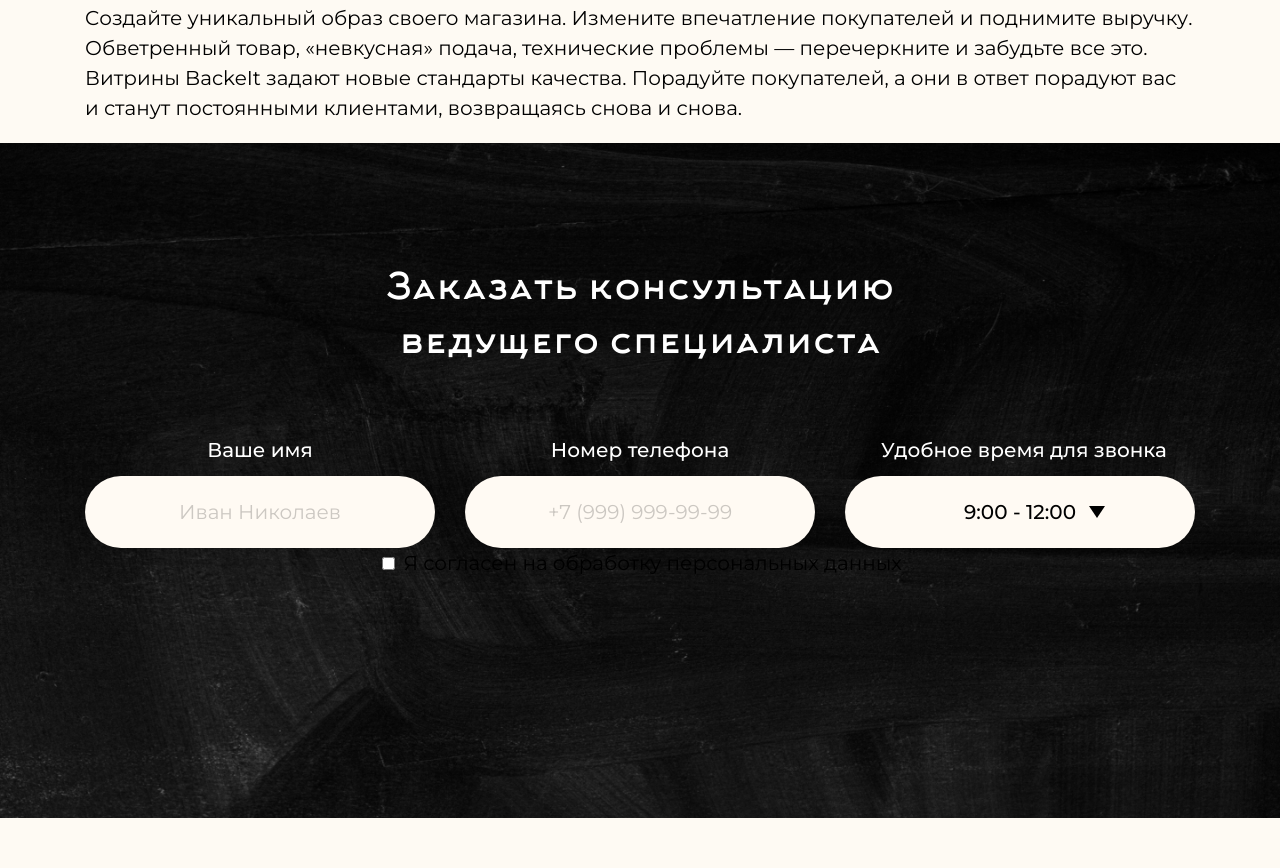
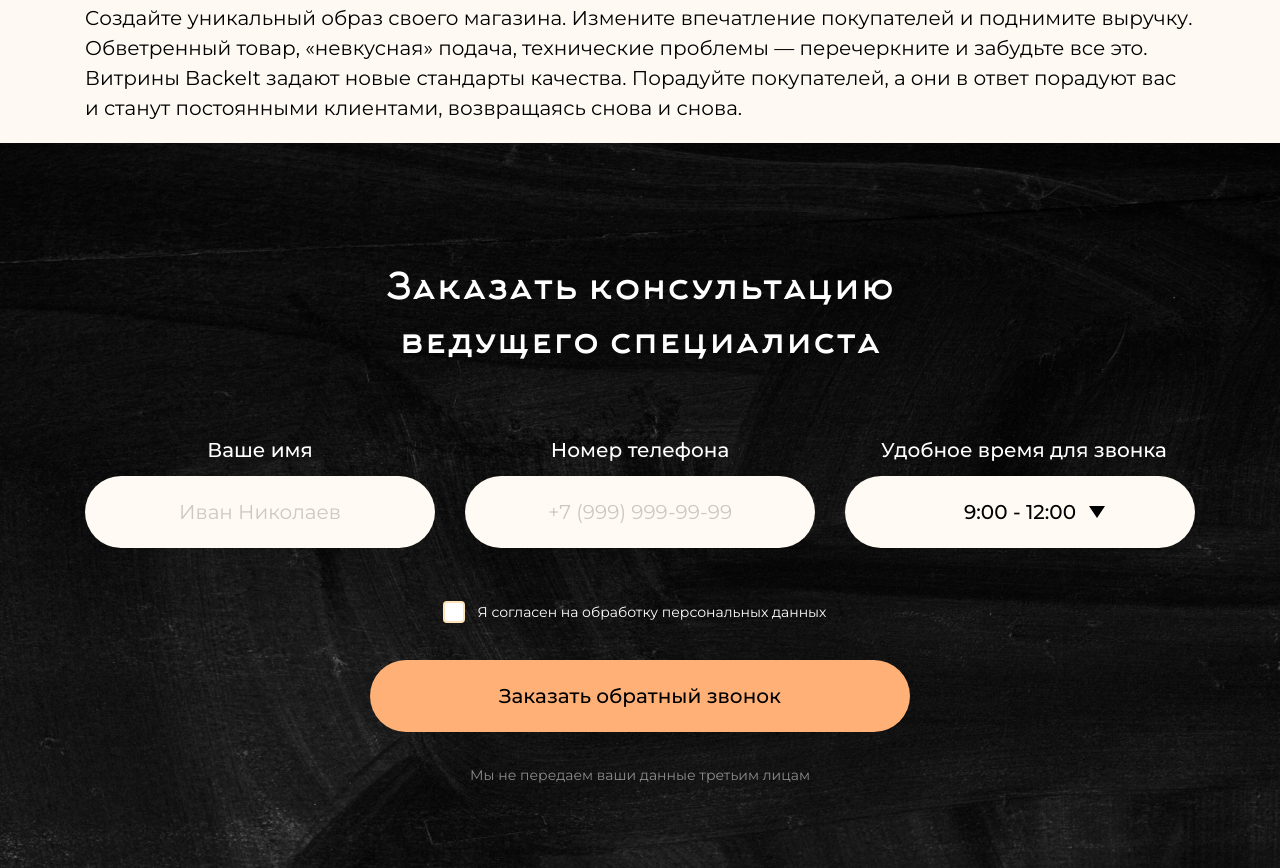
Before and after one commit to asupstudent/775445-cms-15, a website: page source/bakeit.html in a window 1280 px wide. Shown: the part 1183-2051 px from the top of the page. Drawn offline with Linux system fonts and the light colour scheme.

Commit message:
Заканчивает работу 27.04.2023

```diff
--- a/source/bakeit.html
+++ b/source/bakeit.html
@@ -89,6 +89,10 @@
                         </label>
                       </span>
                   </div>
+                  <div class="order-form__submit-wrapper">
+                    <button class="wpcf7-submit">Заказать обратный звонок</button>
+                  </div>
+                  <p class="order-form__text">Мы не передаем ваши данные третьим лицам</p>
                 </form>
               </div>
             </div>
--- a/source/css/style-bakeit.css
+++ b/source/css/style-bakeit.css
@@ -69,7 +69,7 @@ body {
 }
 
 .order {
-  padding: 120px 0;
+  padding: 120px 0 119px;
   background-image: url("../img/background-order.jpg");
   background-size: cover;
 }
@@ -79,13 +79,14 @@ body {
   font-size: 36px;
   font-weight: 400;
   color: #ffffff;
-  margin: 0;
+  margin: 0 0 64px 0;
   text-align: center;
 }
 
 .order-form__column-wrapper {
   display: flex;
   justify-content: space-between;
+  margin-bottom: 47px;
 }
 
 .order-form__column-item {
@@ -93,21 +94,22 @@ body {
   text-align: center;
 }
 
-.order-form {
-  margin: 64px 0 120px;
-}
-
 .order-form .wpcf7-text {
   font-family: inherit;
   box-sizing: border-box;
   width: 100%;
   border: 0;
+  outline: none;
   padding: 21px;
   background-color: #fffaf3;
   border-radius: 200px;
   font-size: 20px;
   line-height: 30px;
   text-align: center;
+}
+
+.order-form .wpcf7-text:focus {
+  outline: 5px solid rgba(255, 250, 243, 0.2);
 }
 
 .order-form .wpcf7-text::placeholder {
@@ -121,6 +123,7 @@ body {
   box-sizing: border-box;
   width: 100%;
   border: 0;
+  outline: none;
   padding: 21px;
   background-color: #fffaf3;
   border-radius: 200px;
@@ -133,6 +136,10 @@ body {
   background-repeat: no-repeat;
   background-position-x: 244px;
   background-position-y: 30px;
+}
+
+.order-form .wpcf7-select:focus {
+  outline: 5px solid rgba(255, 250, 243, 0.2);
 }
 
 .order-form__column-item label {
@@ -153,7 +160,116 @@ body {
 
 .order-form__checkbox-wrapper {
   text-align: center;
-  margin-bottom: 37px;
+  margin-bottom: 35px;
+  transform: translateX(-6px);
+}
+
+.order-form .wpcf7-list-item {
+  margin-left: 0;
+}
+
+.order-form .wpcf7-list-item input[type="checkbox"] {
+  appearance: none;
+  position: absolute;
+  width: 1px;
+  height: 1px;
+  margin: -1px;
+  border: 0;
+  padding: 0;
+  white-space: nowrap;
+  clip: rect(0 0 0 0);
+  overflow: hidden;
+}
+
+.order-form .wpcf7-list-item-label {
+  position: relative;
+  padding-left: 36px;
+  cursor: pointer;
+  color: #ffffff;
+  font-size: 14px;
+  line-height: 21px;
+}
+
+.order-form .wpcf7-list-item-label::before {
+  content: "";
+  position: absolute;
+  top: -2px;
+  left: 1px;
+  display: block;
+  width: 22px;
+  height: 22px;
+  background-color: #ffffff;
+  border-radius: 4px;
+  border: 2px solid #ffe3b8;
+  box-sizing: border-box;
+}
+
+.order-form .wpcf7-list-item-label:hover::before,
+.order-form .wpcf7-list-item input[type="checkbox"]:focus ~ .wpcf7-list-item-label::before {
+  outline: 5px solid rgba(255, 250, 243, 0.2);
+}
+
+.order-form .wpcf7-list-item-label:active::before {
+  border: 2px solid #d8874d;
+}
+
+.order-form .wpcf7-list-item input[type="checkbox"]:checked ~ .wpcf7-list-item-label::before {
+  background-color: #ffb076;
+  border: 0;
+}
+
+.order-form .wpcf7-list-item input[type="checkbox"]:checked ~ .wpcf7-list-item-label:active::before {
+  background-color: #d8874d;
+}
+
+.order-form .wpcf7-list-item input[type="checkbox"]:checked ~ .wpcf7-list-item-label::after {
+  content: "";
+  position: absolute;
+  top: 4px;
+  left: 5px;
+  display: block;
+  width: 15px;
+  height: 15px;
+  background-image: url("../img/icon-checked.svg");
+  background-repeat: no-repeat;
+}
+
+.order-form .wpcf7-submit {
+  background-color: #ffb076;
+  border: 0;
+  outline: none;
+  padding: 21px;
+  width: 540px;
+  border-radius: 200px;
+  cursor: pointer;
+  font-family: inherit;
+  font-size: inherit;
+  font-weight: 500;
+  line-height: 30px;
+}
+
+.order-form .wpcf7-submit:hover {
+  background-color: #ee9c61;
+}
+
+.order-form .wpcf7-submit:active {
+  background-color: #d8874d;
+}
+
+.order-form .wpcf7-submit:focus {
+  outline: 5px solid rgba(255, 250, 243, 0.2);
+}
+
+.order-form__submit-wrapper {
+  text-align: center;
+  margin-bottom: 33px;
+}
+
+.order-form__text {
+  margin: 0;
+  font-size: 14px;
+  text-align: center;
+  color: #8c8c8c;
 }
 
 .reviews {
```
Also changed, not shown: source/img/icon-checked.svg (added).
